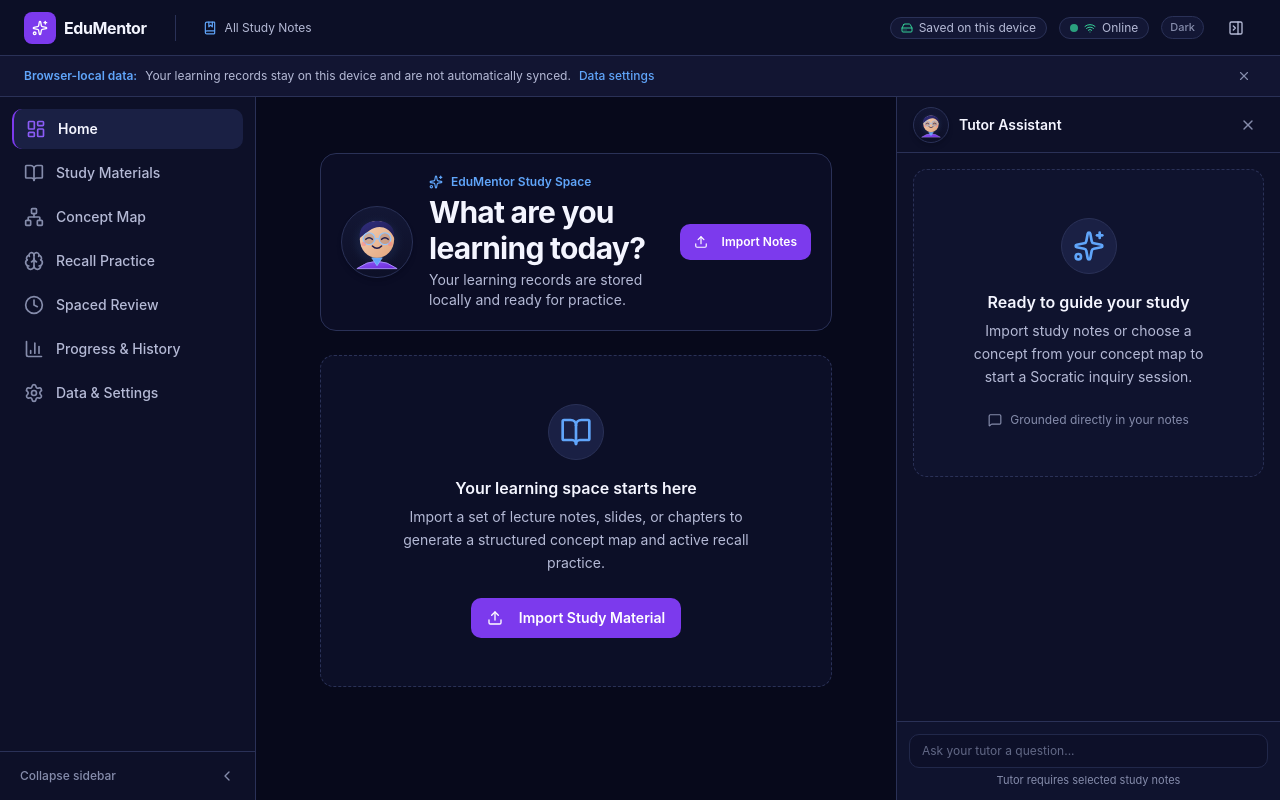
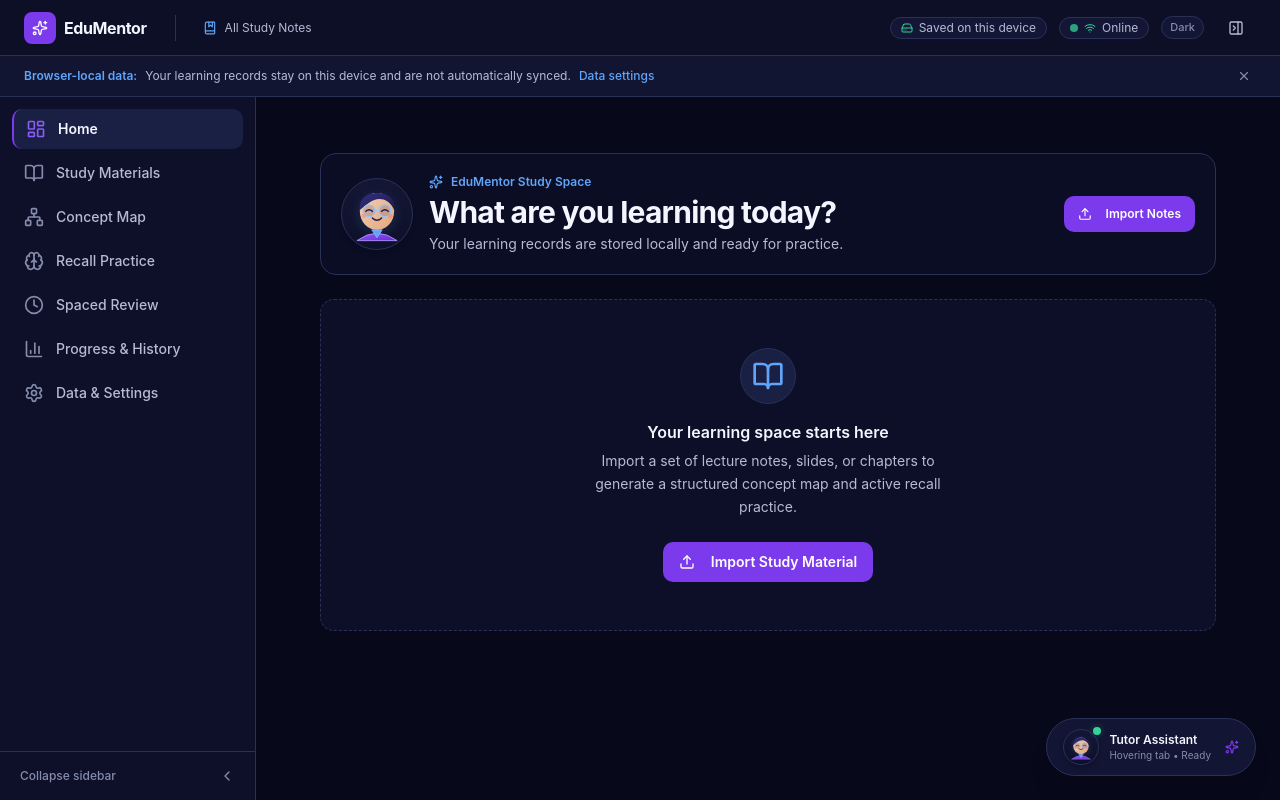
Before and after one commit to georgybenoy/memoir.ai, a Next.js app: page /app in a window 1280 px wide. Built offline with nearby package versions, Linux system fonts and the light colour scheme.

Commit message:
fix(ui): convert assistant to hovering tab widget and fix analysis button layout underlap

```diff
--- a/src/components/materials/materials-view.tsx
+++ b/src/components/materials/materials-view.tsx
@@ -552,28 +552,32 @@ export function MaterialsView() {
       {/* Selected Material Preview & Provenance Inspector */}
       {selectedDoc && (
         <section aria-labelledby="preview-heading" className="space-y-4">
-          <div className="flex flex-col sm:flex-row sm:items-center justify-between gap-3">
-            <div>
-              <div className="flex items-center gap-2">
-                <h2 id="preview-heading" className="text-xl font-bold text-[var(--text-primary)]">
+          <div className="flex flex-col md:flex-row md:items-center justify-between gap-4 p-4 rounded-xl bg-[var(--surface-raised)]/60 border border-[var(--border-color)] min-w-0">
+            <div className="min-w-0 flex-1 space-y-1">
+              <div className="flex items-center gap-2 flex-wrap min-w-0">
+                <h2
+                  id="preview-heading"
+                  className="text-lg sm:text-xl font-bold text-[var(--text-primary)] truncate max-w-full"
+                  title={selectedDoc.filename}
+                >
                   {selectedDoc.filename}
                 </h2>
-                <span className="uppercase text-[10px] font-bold px-2 py-0.5 rounded-full bg-[var(--surface-raised)] border border-[var(--border-color)] text-[var(--accent-blue)]">
+                <span className="shrink-0 uppercase text-[10px] font-bold px-2 py-0.5 rounded-full bg-[var(--surface)] border border-[var(--border-color)] text-[var(--accent-blue)]">
                   {selectedDoc.fileType}
                 </span>
                 {extractedConcepts.length > 0 && (
-                  <span className="text-[10px] font-bold px-2 py-0.5 rounded-full bg-[var(--success)]/15 border border-[var(--success)]/30 text-[var(--success)]">
+                  <span className="shrink-0 text-[10px] font-bold px-2 py-0.5 rounded-full bg-[var(--success)]/15 border border-[var(--success)]/30 text-[var(--success)]">
                     {extractedConcepts.length} Concepts Analyzed
                   </span>
                 )}
               </div>
-              <p className="text-xs text-[var(--text-secondary)] mt-0.5">
+              <p className="text-xs text-[var(--text-secondary)] truncate">
                 {formatBytes(selectedDoc.fileSize)} • {selectedDocChunks.length} study chunks • Added{' '}
                 {new Date(selectedDoc.createdAt).toLocaleDateString()}
               </p>
             </div>
 
-            <div className="flex items-center gap-2">
+            <div className="flex items-center gap-2 shrink-0 flex-wrap sm:flex-nowrap">
               {/* Active Analyze notes button */}
               <Button
                 variant="primary"
@@ -581,6 +585,7 @@ export function MaterialsView() {
                 disabled={isAnalyzing}
                 isLoading={isAnalyzing}
                 loadingText="Analyzing..."
+                className="shrink-0 whitespace-nowrap shadow-xs"
               >
                 <Sparkles className="h-4 w-4 mr-1.5" />
                 <span>{extractedConcepts.length > 0 ? 'Re-analyze notes' : 'Analyze notes'}</span>
@@ -590,7 +595,7 @@ export function MaterialsView() {
                 variant="secondary"
                 size="sm"
                 onClick={() => setDocToDelete(selectedDoc)}
-                className="text-[var(--danger)] hover:bg-[var(--danger)]/10"
+                className="shrink-0 text-[var(--danger)] hover:bg-[var(--danger)]/10"
               >
                 <Trash2 className="h-4 w-4" />
                 <span className="sr-only sm:not-sr-only sm:ml-1">Delete</span>
@@ -605,6 +610,7 @@ export function MaterialsView() {
                   setExtractedConcepts([]);
                 }}
                 aria-label="Close document preview"
+                className="shrink-0"
               >
                 <X className="h-4 w-4" />
               </Button>
@@ -968,13 +974,13 @@ export function MaterialsView() {
                       : 'border-[var(--border-color)] bg-[var(--surface)] hover:bg-[var(--surface-hover)]',
                   )}
                 >
-                  <div className="flex items-start gap-3 min-w-0">
+                  <div className="flex items-start gap-3 min-w-0 flex-1">
                     <div className="flex h-10 w-10 shrink-0 items-center justify-center rounded-lg bg-[var(--primary)]/10 text-[var(--primary)] mt-0.5">
                       <FileText className="h-5 w-5" aria-hidden="true" />
                     </div>
-                    <div className="min-w-0">
-                      <div className="flex items-center gap-2">
-                        <h3 className="text-sm font-semibold text-[var(--text-primary)] truncate">
+                    <div className="min-w-0 flex-1">
+                      <div className="flex items-center gap-2 min-w-0 flex-wrap sm:flex-nowrap">
+                        <h3 className="text-sm font-semibold text-[var(--text-primary)] truncate max-w-full" title={doc.filename}>
                           {doc.filename}
                         </h3>
                         <span className="uppercase text-[10px] font-bold px-1.5 py-0.2 rounded bg-[var(--surface-raised)] border border-[var(--border-color)] text-[var(--accent-blue)]">
--- a/src/components/workspace/assistant.tsx
+++ b/src/components/workspace/assistant.tsx
@@ -15,38 +15,92 @@ export interface WorkspaceAssistantProps {
 
 export const WorkspaceAssistant: React.FC<WorkspaceAssistantProps> = ({
   className,
-  isMobileDrawer = false,
 }) => {
-  const { rightPanelOpen, setRightPanelOpen } = useWorkspaceStore();
+  const { rightPanelOpen } = useWorkspaceStore();
+  const [isExpanded, setIsExpanded] = React.useState(false);
 
-  if (!rightPanelOpen && !isMobileDrawer) {
+  // If assistant panel is toggled off from topbar, render nothing
+  if (!rightPanelOpen) {
     return null;
   }
 
+  // 1. Collapsed State: Hovering Small Tab in bottom-right corner
+  if (!isExpanded) {
     return (
       <aside
         aria-label="AI Tutor Assistant"
+        role="complementary"
+        className="fixed bottom-6 right-6 z-40"
+      >
+        <button
+          type="button"
+          onClick={() => setIsExpanded(true)}
+          className="group flex items-center gap-2.5 rounded-full border border-[var(--border-color)] bg-[var(--surface-raised)]/95 px-4 py-2.5 shadow-xl hover:shadow-2xl hover:border-[var(--primary)]/60 hover:bg-[var(--surface-hover)] transition-all duration-200 cursor-pointer backdrop-blur-md focus-visible:outline-none focus-visible:ring-2 focus-visible:ring-[var(--focus-ring)]"
+        >
+          <div className="relative flex items-center justify-center" aria-hidden="true">
+            <TeacherAvatar expression="Greeting" size="sm" />
+            <span className="absolute -top-0.5 -right-0.5 flex h-2 w-2">
+              <span className="animate-ping absolute inline-flex h-full w-full rounded-full bg-[var(--success)] opacity-75" />
+              <span className="relative inline-flex rounded-full h-2 w-2 bg-[var(--success)]" />
+            </span>
+          </div>
+          <div className="flex flex-col text-left">
+            <span className="text-xs font-semibold text-[var(--text-primary)] group-hover:text-[var(--primary)] transition-colors">
+              Tutor Assistant
+            </span>
+            <span className="text-[10px] text-[var(--text-muted)]">Hovering tab • Ready</span>
+          </div>
+          <Sparkles className="h-3.5 w-3.5 text-[var(--primary)] shrink-0 ml-1 group-hover:rotate-12 transition-transform" aria-hidden="true" />
+        </button>
+      </aside>
+    );
+  }
+
+  // 2. Expanded State: Floating Assistant Card / Bottom Sheet
+  return (
+    <>
+      {/* Mobile backdrop overlay */}
+      <div
+        className="fixed inset-0 bg-black/60 backdrop-blur-xs z-50 sm:hidden"
+        onClick={() => setIsExpanded(false)}
+        aria-hidden="true"
+      />
+
+      {/* Floating Assistant Card */}
+      <aside
+        aria-label="AI Tutor Assistant"
+        role="complementary"
         className={cn(
-        'flex flex-col border-l border-[var(--border-color)] bg-[var(--surface)] transition-all duration-200',
-        isMobileDrawer ? 'w-full h-full' : 'w-80 lg:w-96',
+          'fixed z-50 flex flex-col bg-[var(--surface)]/95 backdrop-blur-md border border-[var(--border-color)] shadow-2xl transition-all duration-200',
+          // Mobile: bottom drawer sheet
+          // Desktop: floating card hovering in bottom right
+          'inset-x-0 bottom-0 max-h-[85vh] rounded-t-2xl sm:inset-auto sm:bottom-6 sm:right-6 sm:w-96 sm:h-[580px] sm:max-h-[85vh] sm:rounded-2xl',
           className,
         )}
       >
         {/* Assistant Header */}
-      <div className="flex h-14 items-center justify-between border-b border-[var(--border-color)] px-4">
+        <div className="flex h-14 items-center justify-between border-b border-[var(--border-color)] px-4 bg-[var(--surface-raised)]/50 sm:rounded-t-2xl shrink-0">
           <div className="flex items-center gap-2.5">
             <TeacherAvatar expression="Greeting" size="sm" />
+            <div>
               <h2 className="text-sm font-semibold text-[var(--text-primary)]">Tutor Assistant</h2>
+              <span className="text-[10px] text-[var(--success)] flex items-center gap-1">
+                <span className="h-1.5 w-1.5 rounded-full bg-[var(--success)]" />
+                Ready to guide your study
+              </span>
             </div>
+          </div>
+          <div className="flex items-center gap-1">
             <Button
               variant="ghost"
               size="icon"
-          onClick={() => setRightPanelOpen(false)}
+              onClick={() => setIsExpanded(false)}
               aria-label="Close assistant panel"
               className="h-8 w-8 text-[var(--text-muted)] hover:text-[var(--text-primary)]"
             >
               <X className="h-4 w-4" aria-hidden="true" />
             </Button>
+          </div>
         </div>
 
         {/* Assistant Content Area */}
@@ -64,8 +118,8 @@ export const WorkspaceAssistant: React.FC<WorkspaceAssistantProps> = ({
           />
         </div>
 
-      {/* Prompt composer placeholder */}
-      <div className="border-t border-[var(--border-color)] p-3 bg-[var(--surface-raised)]/50">
+        {/* Prompt composer */}
+        <div className="border-t border-[var(--border-color)] p-3 bg-[var(--surface-raised)]/50 sm:rounded-b-2xl shrink-0">
           <div className="relative">
             <input
               type="text"
@@ -80,5 +134,6 @@ export const WorkspaceAssistant: React.FC<WorkspaceAssistantProps> = ({
           </p>
         </div>
       </aside>
+    </>
   );
 };
--- a/src/components/workspace/layout.tsx
+++ b/src/components/workspace/layout.tsx
@@ -20,7 +20,7 @@ export interface WorkspaceLayoutProps {
 
 export const WorkspaceLayout: React.FC<WorkspaceLayoutProps> = ({ children }) => {
   const [mobileNavOpen, setMobileNavOpen] = React.useState(false);
-  const { rightPanelOpen, setIsOnline } = useWorkspaceStore();
+  const { setIsOnline } = useWorkspaceStore();
   const { totalDueCount, weakCount, bannerDismissed, dismissBanner, refreshDueCounts } =
     useReviewStore();
 
@@ -207,19 +207,12 @@ export const WorkspaceLayout: React.FC<WorkspaceLayoutProps> = ({ children }) =>
           className="flex-1 overflow-y-auto focus-visible:outline-none"
         >
           <ErrorBoundary>
-            <div className="p-4 sm:p-6 lg:p-8">{children}</div>
+            <div className="p-4 sm:p-6 lg:p-8 pb-24 sm:pb-28">{children}</div>
           </ErrorBoundary>
         </main>
 
-        {/* Right: Assistant Panel (Desktop/Tablet) */}
-        <WorkspaceAssistant className="hidden md:flex shrink-0" />
-
-        {/* Mobile Assistant Sheet Overlay */}
-        {rightPanelOpen && (
-          <div className="fixed inset-0 z-50 flex flex-col bg-[var(--surface)] md:hidden">
-            <WorkspaceAssistant isMobileDrawer className="w-full h-full border-l-0" />
-          </div>
-        )}
+        {/* Hovering AI Assistant Tab & Floating Panel */}
+        <WorkspaceAssistant />
       </div>
 
       {/* Accessible Toast Notifications */}
```
Lines whose indentation alone changed are shown as unchanged.
